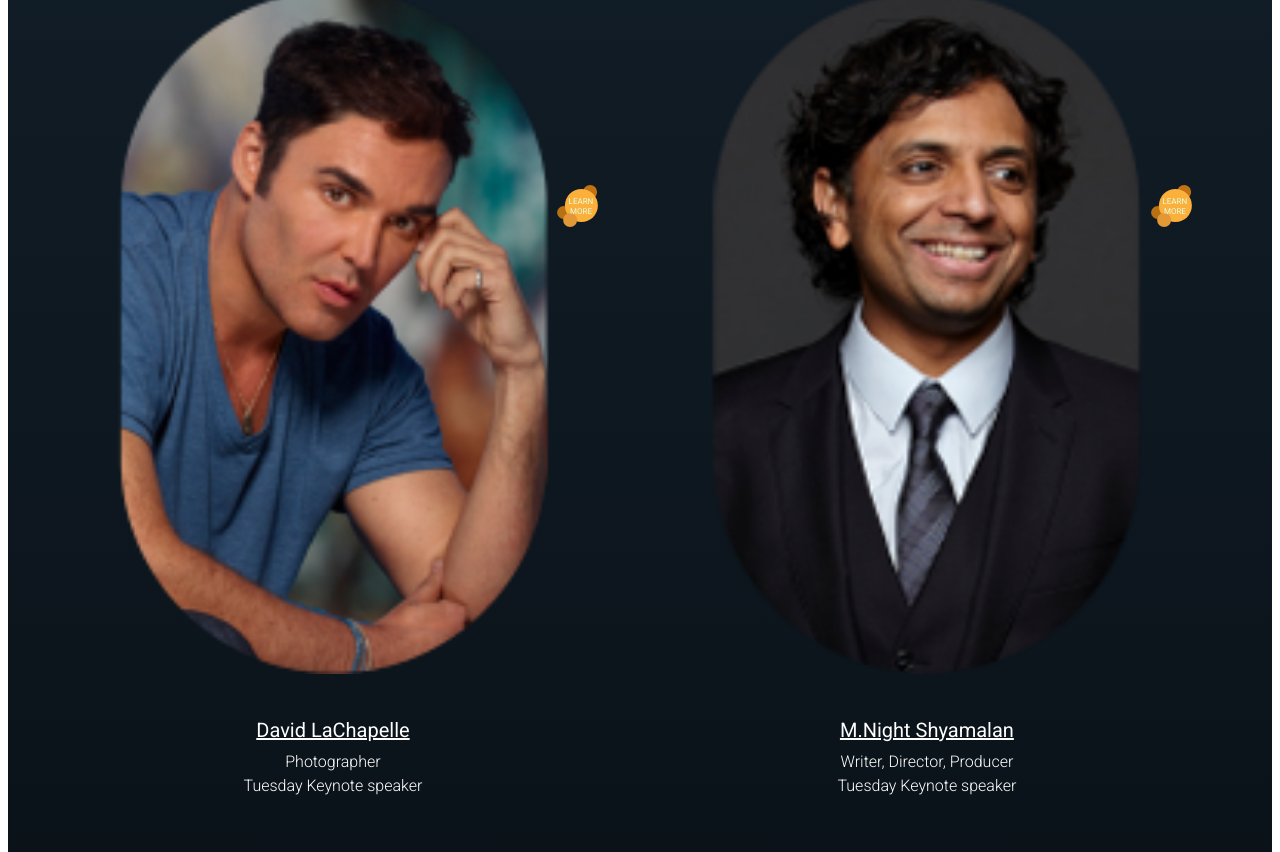
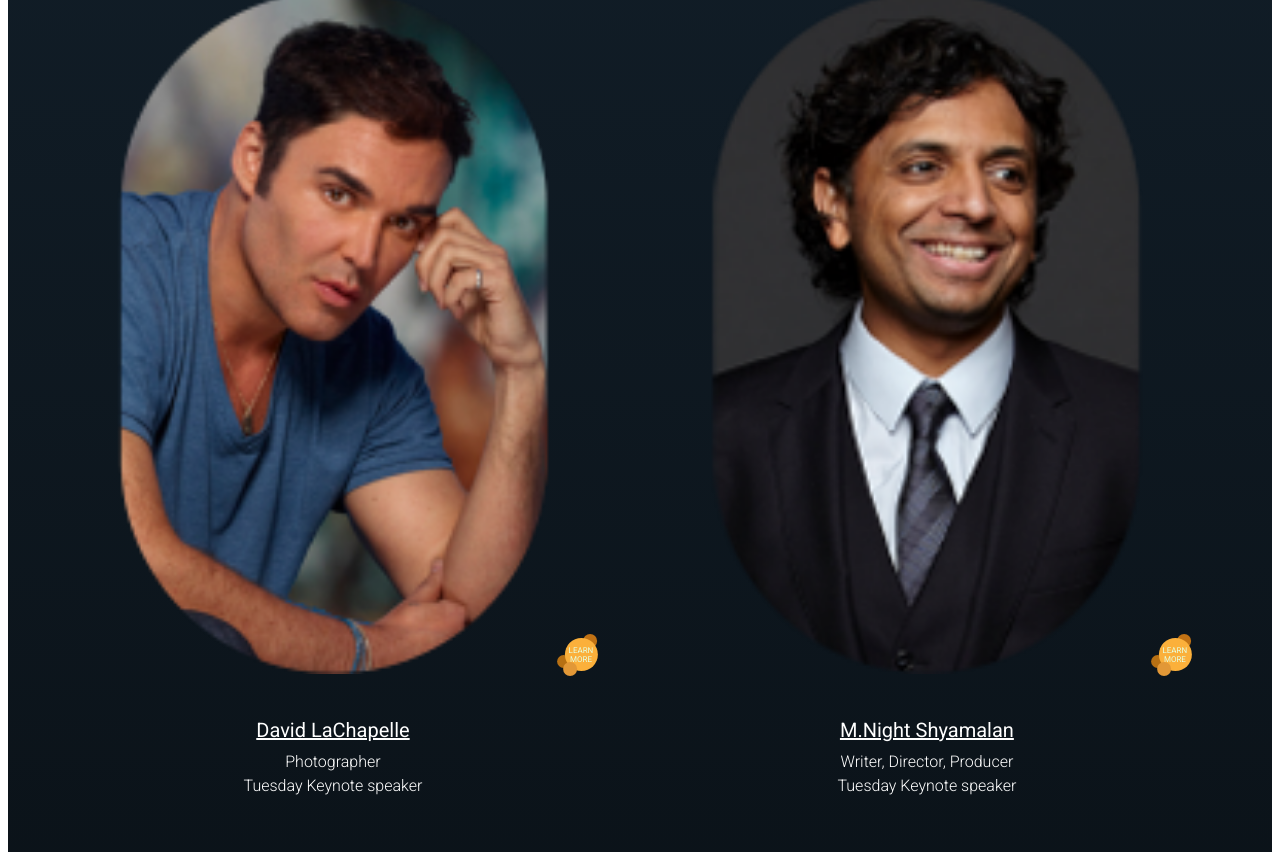
Before and after one commit to itseugene/gd2, a plain HTML site: page project4/index.html in a window 1280 px wide. Shown: the part 1668-2520 px from the top of the page. Drawn offline with Linux system fonts and the light colour scheme.

Commit message:
done 375

```diff
--- a/project4/style.css
+++ b/project4/style.css
@@ -290,8 +290,7 @@ li a {
     line-height: 1.2;
     text-decoration: none;
     right: 30px;
-    top: 200px;
-    z-index: 1;
+    bottom: 210px;
 }
 
 .more:hover {
```
